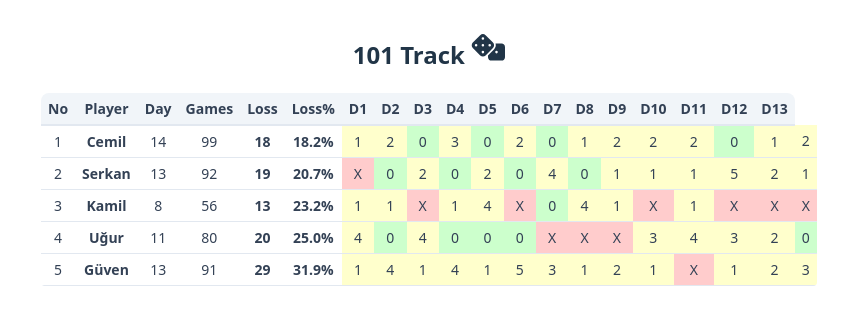
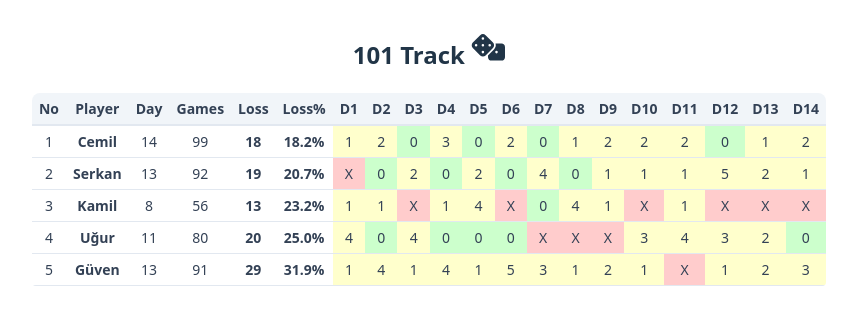
Before and after one commit to guvenordu/track-101, a React (Vite) app: page / in a window 1280 px wide. Shown: the top 324 px of the page, without its empty margins (211-1068 px from the left). Built offline with nearby package versions, Linux system fonts and the light colour scheme.

Commit message:
Update App.tsx

```diff
--- a/src/App.tsx
+++ b/src/App.tsx
@@ -106,6 +106,7 @@ function App() {
             <th>D11</th>
             <th>D12</th>
             <th>D13</th>
+            <th>D14</th>
           </tr>
         </thead>
         <tbody>
```
